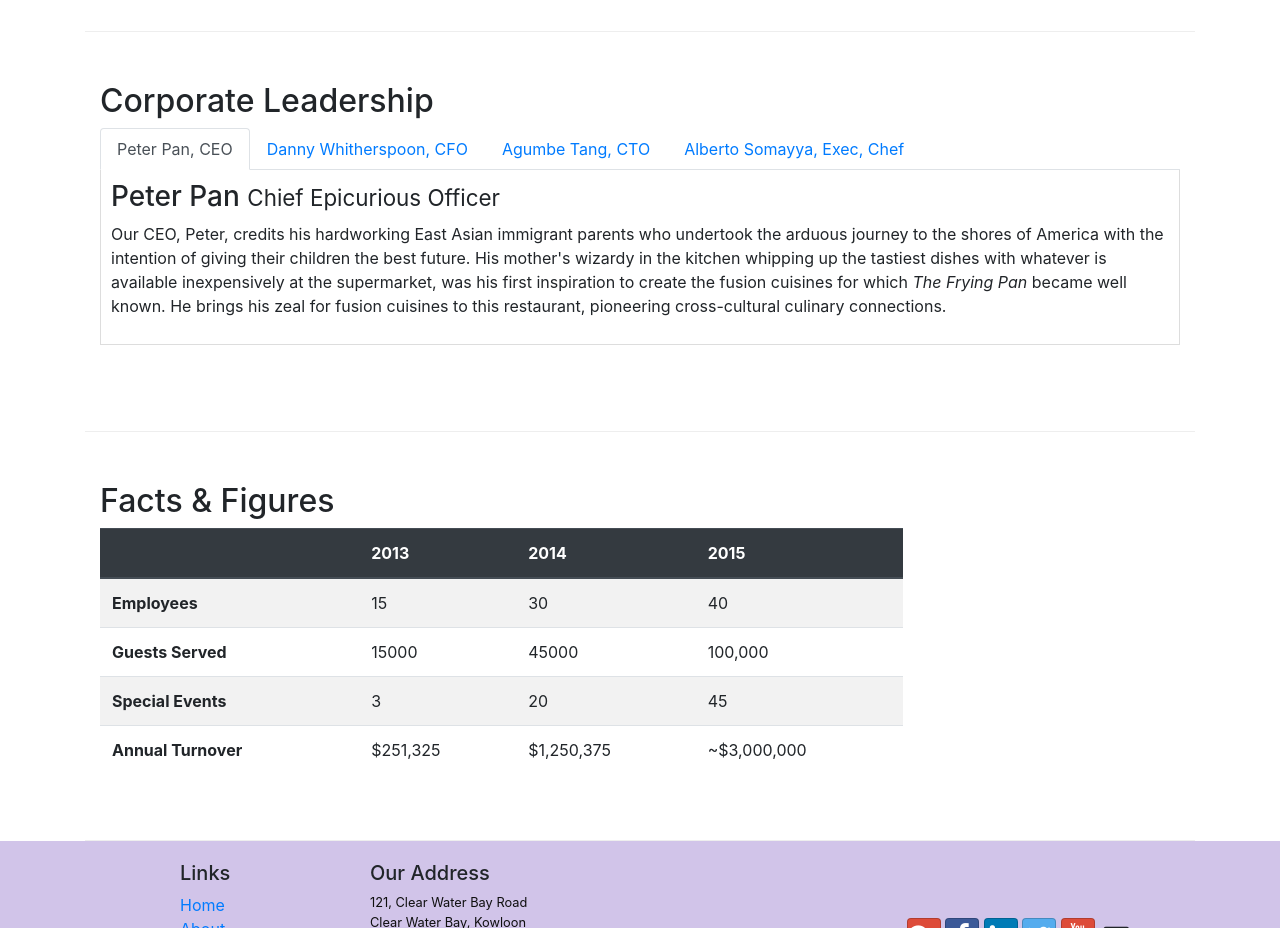
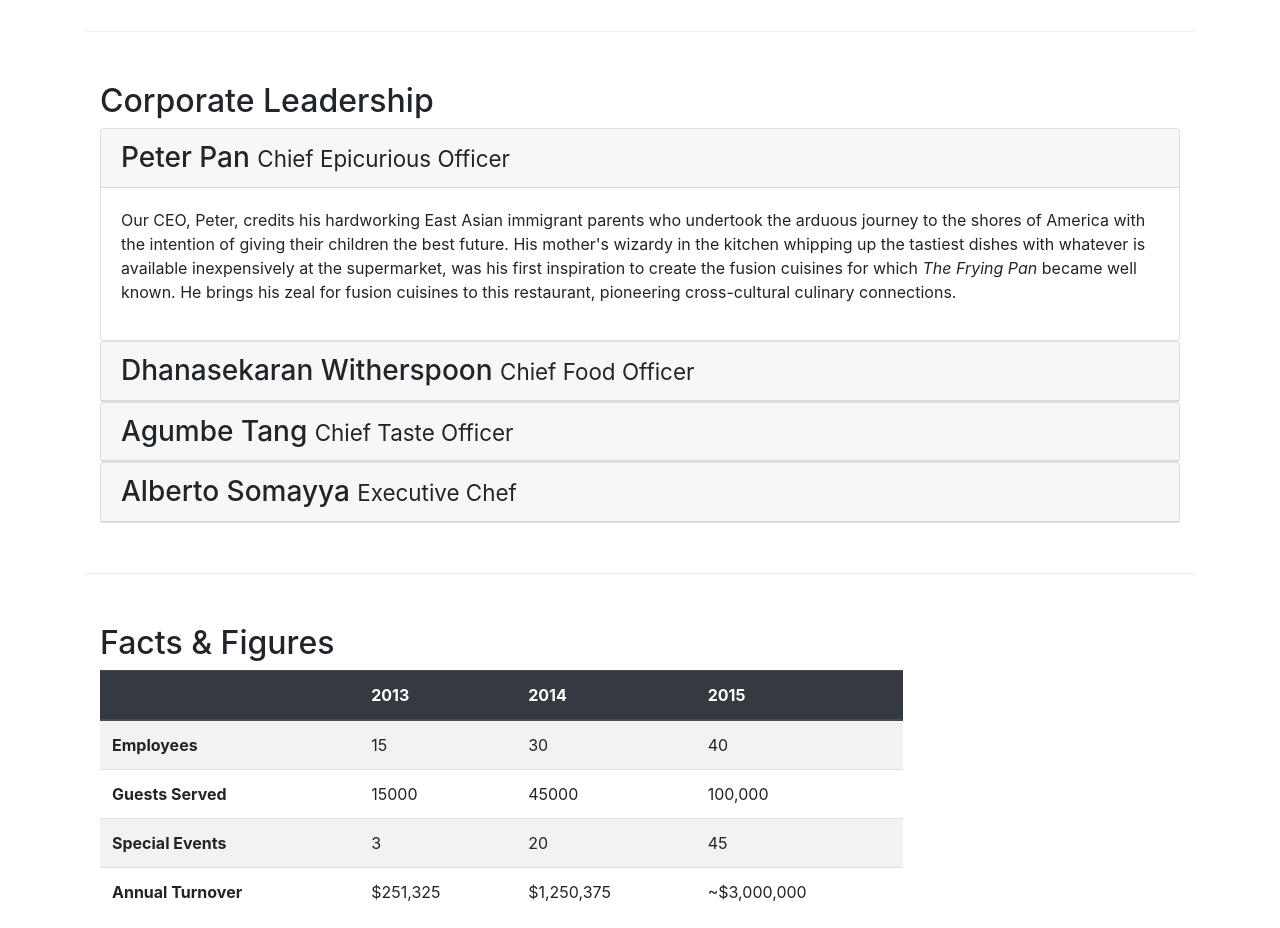
Before and after one commit to arysson/conFusion, a website: page aboutus.html in a window 1280 px wide. Shown: the part 940-1868 px from the top of the page. Drawn offline with nearby package versions, Linux system fonts and the light colour scheme.

Commit message:
Accordion

```diff
--- a/aboutus.html
+++ b/aboutus.html
@@ -107,36 +107,60 @@
         <div class="row row-content">
             <div class="col-12">
                 <h2>Corporate Leadership</h2>
-                <ul class="nav nav-tabs">
-                    <li class="nav-item">
-                        <a class="nav-link active" href="#peter" role="tab" data-toggle="tab">Peter Pan, CEO</a>
-                    </li>
-                    <li class="nav-item">
-                        <a class="nav-link" href="#danny" role="tab" data-toggle="tab">Danny Whitherspoon, CFO</a>
-                    </li>
-                    <li class="nav-item">
-                        <a class="nav-link" href="#agumbe" role="tab" data-toggle="tab">Agumbe Tang, CTO</a>
-                    </li>
-                    <li class="nav-item">
-                        <a class="nav-link" href="#alberto" role="tab" data-toggle="tab">Alberto Somayya, Exec, Chef</a>
-                    </li>
-                </ul>
-                <div class="tab-content">
-                    <div role="tabpanel" class="tab-pane fade show active" id="peter">
-                        <h3>Peter Pan <small>Chief Epicurious Officer</small></h3>
-                        <p class="d-none d-sm-block">Our CEO, Peter, credits his hardworking East Asian immigrant parents who undertook the arduous journey to the shores of America with the intention of giving their children the best future. His mother's wizardy in the kitchen whipping up the tastiest dishes with whatever is available inexpensively at the supermarket, was his first inspiration to create the fusion cuisines for which <em>The Frying Pan</em> became well known. He brings his zeal for fusion cuisines to this restaurant, pioneering cross-cultural culinary connections.</p>
+                <div id="accordion">
+                    <div class="card">
+                        <div class="card-header" role="tab" id="peterhead">
+                            <h3 class="mb-0">
+                                <a data-toggle="collapse" data-target="#peter">Peter Pan <small>Chief Epicurious Officer</small></a>
+                            </h3>
+                        </div>
+                        <div class="collapse show" id="peter" data-parent="#accordion">
+                            <div class="card-body">
+                                <p class="d-none d-sm-block">Our CEO, Peter, credits his hardworking East Asian immigrant parents who undertook the arduous journey to the shores of America with the intention of giving their children the best future. His mother's wizardy in the kitchen whipping up the tastiest dishes with whatever is available inexpensively at the supermarket, was his first inspiration to create the fusion cuisines for which <em>The Frying Pan</em> became well known. He brings his zeal for fusion cuisines to this restaurant, pioneering cross-cultural culinary connections.</p>
+                            </div>
+                        </div>
                     </div>
-                    <div role="tabpanel" class="tab-pane fade" id="danny">
-                        <h3>Dhanasekaran Witherspoon <small>Chief Food Officer</small></h3>
-                        <p class="d-none d-sm-block">Our CFO, Danny, as he is affectionately referred to by his colleagues, comes from a long established family tradition in farming and produce. His experiences growing up on a farm in the Australian outback gave him great appreciation for varieties of food sources. As he puts it in his own words, <em>Everything that runs, wins, and everything that stays, pays!</em></p>
+                    <div class="card">
+                        <div class="card-header" role="tab" id="dannyhead">
+                            <h3 class="mb-0">
+                                <a class="collapsed" data-toggle="collapse" data-target="#danny">
+                                    Dhanasekaran Witherspoon <small>Chief Food Officer</small>
+                                </a>
+                            </h3>
+                        </div>
+                        <div class="collapse" id="danny" data-parent="#accordion">
+                            <div class="card-body">
+                                <p class="d-none d-sm-block">Our CFO, Danny, as he is affectionately referred to by his colleagues, comes from a long established family tradition in farming and produce. His experiences growing up on a farm in the Australian outback gave him great appreciation for varieties of food sources. As he puts it in his own words, <em>Everything that runs, wins, and everything that stays, pays!</em></p>
+                            </div>
+                        </div>
                     </div>
-                    <div role="tabpanel" class="tab-pane fade" id="agumbe">
-                        <h3>Agumbe Tang <small>Chief Taste Officer</small></h3>
-                        <p class="d-none d-sm-block">Blessed with the most discerning gustatory sense, Agumbe, our CTO, personally ensures that every dish that we serve meets his exacting tastes. Our chefs dread the tongue lashing that ensues if their dish does not meet his exacting standards. He lives by his motto, <em>You click only if you survive my lick.</em></p>
+                    <div class="card">
+                        <div class="card-header" role="tab" id="agumbehead">
+                            <h3 class="mb-0">
+                                <a class="collapsed" data-toggle="collapse" data-target="#agumbe">
+                                    Agumbe Tang <small>Chief Taste Officer</small>
+                                </a>
+                            </h3>
+                        </div>
+                        <div class="collapse" id="agumbe" data-parent="#accordion">
+                            <div class="card-body">
+                                <p class="d-none d-sm-block">Blessed with the most discerning gustatory sense, Agumbe, our CTO, personally ensures that every dish that we serve meets his exacting tastes. Our chefs dread the tongue lashing that ensues if their dish does not meet his exacting standards. He lives by his motto, <em>You click only if you survive my lick.</em></p>
+                            </div>
+                        </div>
                     </div>
-                    <div role="tabpanel" class="tab-pane fade" id="alberto">
-                        <h3>Alberto Somayya <small>Executive Chef</small></h3>
-                        <p class="d-none d-sm-block">Award winning three-star Michelin chef with wide International experience having worked closely with whos-who in the culinary world, he specializes in creating mouthwatering Indo-Italian fusion experiences. He says, <em>Put together the cuisines from the two craziest cultures, and you get a winning hit! Amma Mia!</em></p>
+                    <div class="card">
+                        <div class="card-header" role="tab" id="albertohead">
+                            <h3 class="mb-0">
+                                <a class="collapsed" data-toggle="collapse" data-target="#alberto">
+                                    Alberto Somayya <small>Executive Chef</small>
+                                </a>
+                            </h3>
+                        </div>
+                        <div class="collapse" id="alberto" data-parent="#accordion">
+                            <div class="card-body">
+                                <p class="d-none d-sm-block">Award winning three-star Michelin chef with wide International experience having worked closely with whos-who in the culinary world, he specializes in creating mouthwatering Indo-Italian fusion experiences. He says, <em>Put together the cuisines from the two craziest cultures, and you get a winning hit! Amma Mia!</em></p>
+                            </div>
+                        </div>
                     </div>
                 </div>
             </div>
```
